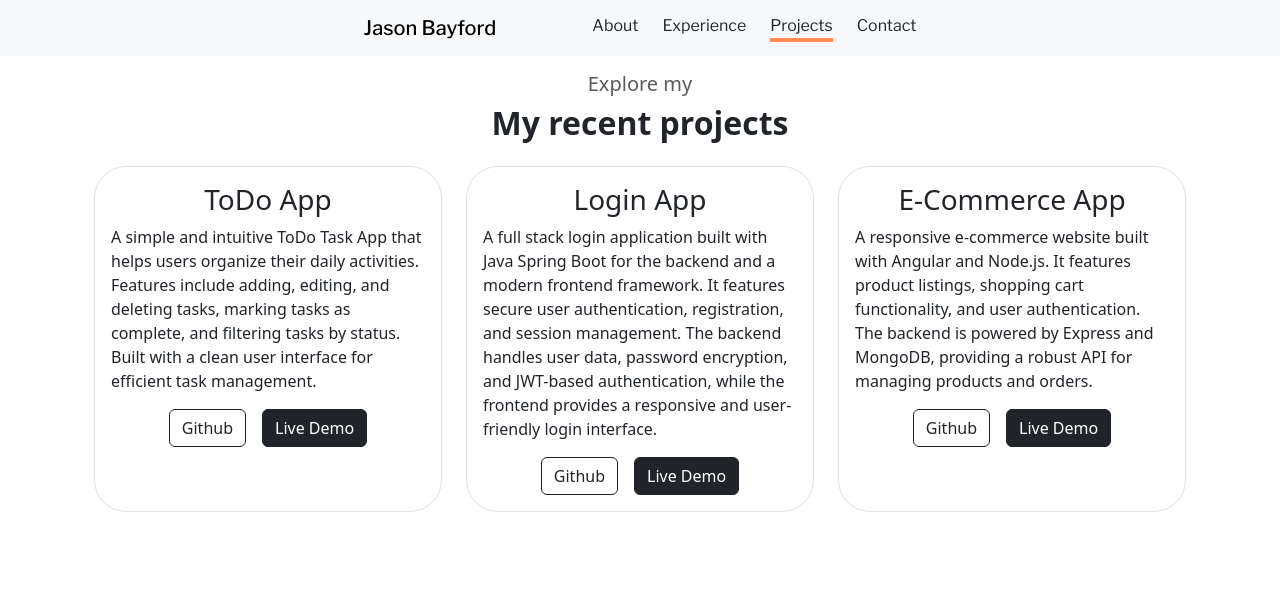
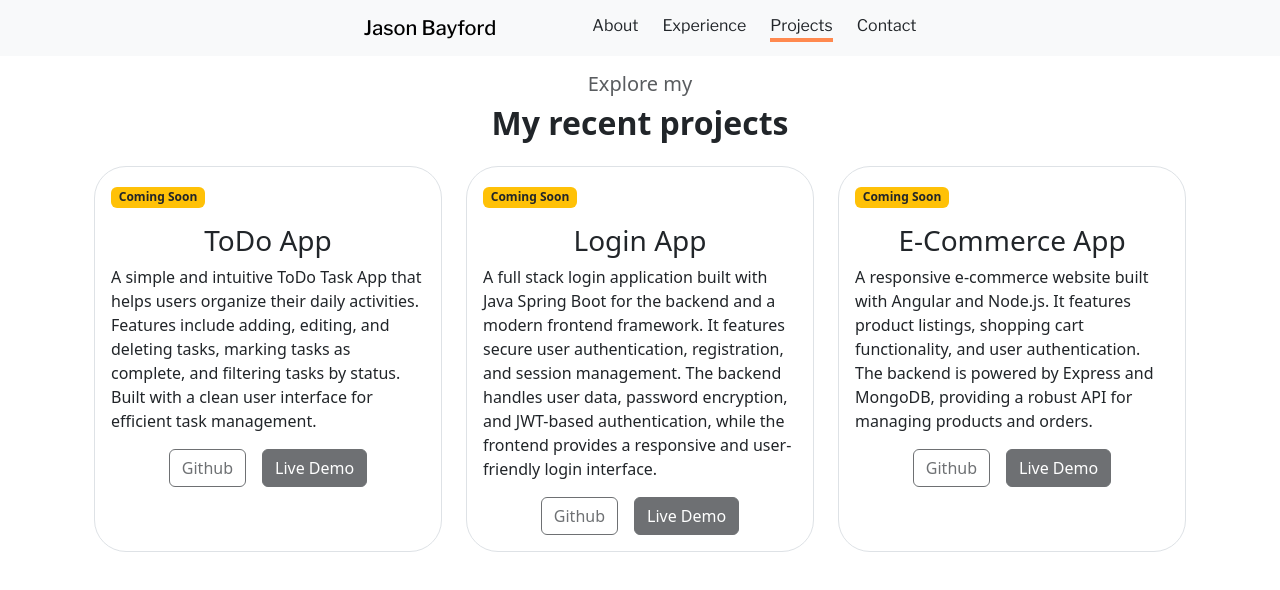
Before and after one commit to Jasonbayf-97/project-wolf, an Angular app in the folder project-routing/: page /projects in a window 1280 px wide. Shown: the top 590 px of the page. Built offline with nearby package versions, Linux system fonts and the light colour scheme.

Commit message:
Implemented a status check to checking which projects are live

```diff
--- a/project-routing/src/app/projects/projects.html
+++ b/project-routing/src/app/projects/projects.html
@@ -7,6 +7,7 @@
         @for (project of projects; track project.title){
         <div class="col-md-4 mb-3 d-flex">
           <app-card
+            [status]="project.status"
             [Title]="project.title"
             [Description]="project.description"
             [buttonLabels]="{ github: 'Github', liveDemo: 'Live Demo' }"
--- a/project-routing/src/shared/components/card/card.html
+++ b/project-routing/src/shared/components/card/card.html
@@ -1,14 +1,23 @@
 <div class="card border rounded-5 text-start flex-fill h-100">
   <div class="card-body">
+    @if(status){
+    <div class="text-start mb-3">
+      <span class="badge bg-success">Live</span>
+    </div>
+    } @else {
+    <div class="text-start mb-3">
+      <span class="badge bg-warning text-dark">Coming Soon</span>
+    </div>
+    }
     <h3 class="card-title text-center mb-2">{{ Title }}</h3>
     <p class="card-text">
       {{ Description }}
     </p>
     <div class="d-flex justify-content-center gap-3">
-      <button class="btn btn-outline-dark" (click)="Github()">
+      <button class="btn btn-outline-dark" [disabled]="true" (click)="Github()">
         {{ buttonLabels.github }}
       </button>
-      <button class="btn btn-dark" (click)="LiveDemo()">
+      <button class="btn btn-dark" [disabled]="true" (click)="LiveDemo()">
         {{ buttonLabels.liveDemo }}
       </button>
     </div>
--- a/project-routing/src/shared/components/card/card.ts
+++ b/project-routing/src/shared/components/card/card.ts
@@ -7,6 +7,7 @@ import { Component, EventEmitter, Input, Output } from '@angular/core';
   styleUrl: './card.scss',
 })
 export class Card {
+  @Input() status: boolean = false;
   @Input() Title: String = '';
   @Input() Description: String = '';
   @Input() buttonLabels = { github: '', liveDemo: '' };
--- a/project-routing/src/shared/models/projects.modal.ts
+++ b/project-routing/src/shared/models/projects.modal.ts
@@ -1,5 +1,6 @@
 export const PROJECTS = [
   {
+    status: false,
     title: 'ToDo App',
     description:
       'A simple and intuitive ToDo Task App that helps users organize their daily activities. Features include adding, editing, and deleting tasks, marking tasks as complete, and filtering tasks by status. Built with a clean user interface for efficient task management.',
@@ -7,6 +8,7 @@ export const PROJECTS = [
     liveDemoLink: '',
   },
   {
+    status: false,
     title: 'Login App',
     description:
       'A full stack login application built with Java Spring Boot for the backend and a modern frontend framework. It features secure user authentication, registration, and session management. The backend handles user data, password encryption, and JWT-based authentication, while the frontend provides a responsive and user-friendly login interface.',
@@ -14,6 +16,7 @@ export const PROJECTS = [
     liveDemoLink: '',
   },
   {
+    status: false,
     title: 'E-Commerce App',
     description:
       'A responsive e-commerce website built with Angular and Node.js. It features product listings, shopping cart functionality, and user authentication. The backend is powered by Express and MongoDB, providing a robust API for managing products and orders.',
```
